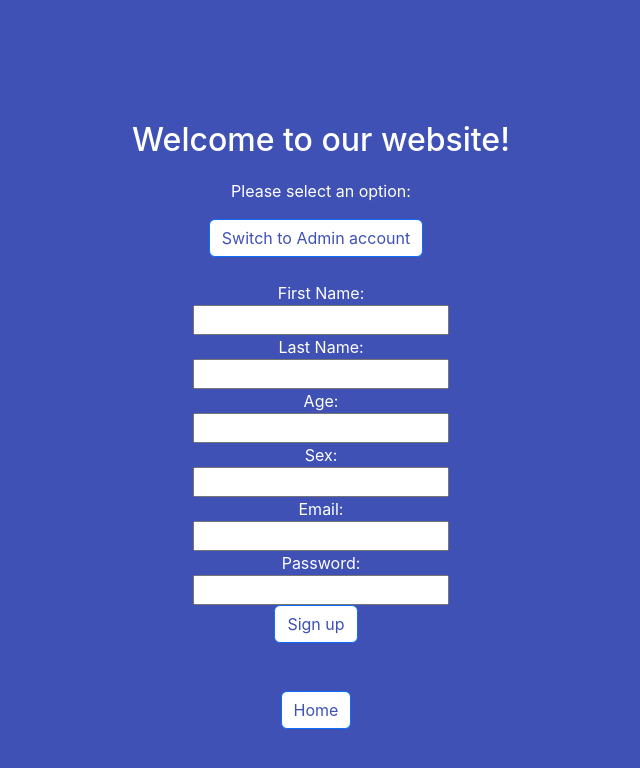
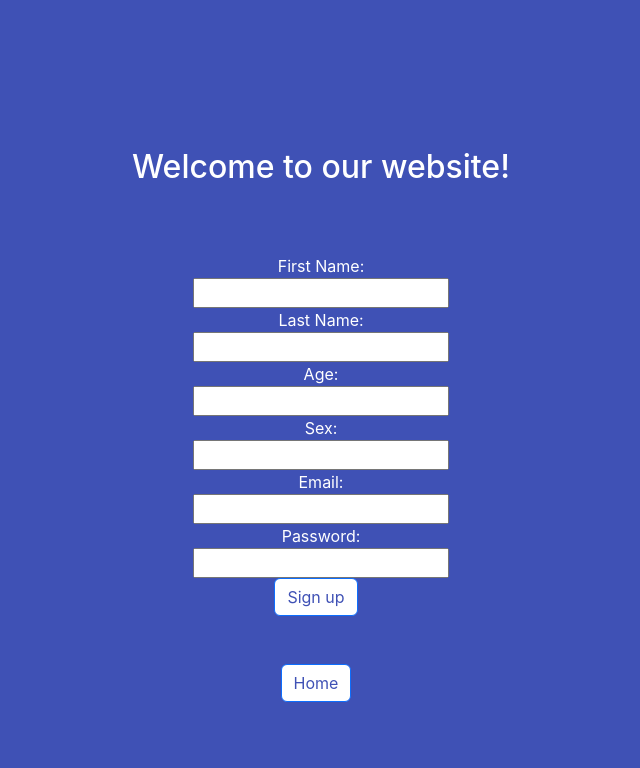
Before and after one commit to raosam23/Gym-React, a React (Create React App) app: page /signup in a window 1280 px wide. Shown: the top 768 px of the page, without its empty margins (319-959 px from the left). Built offline with nearby package versions, Linux system fonts and the light colour scheme.

Commit message:
Remove admin btn from signup

```diff
--- a/src/components/Signing.jsx
+++ b/src/components/Signing.jsx
@@ -43,10 +43,10 @@ const Signing = () => {
     <div style={pageStyle}>
       <div style={containerStyle}>
         <h2 style={headingStyle}>Welcome to our website!</h2>
-        <p>Please select an option:</p>
+        {/* <p>Please select an option:</p>
         <button className="btn btn-primary" style={buttonStyle} onClick={handleSwitch}>
           {isUserLogin ? 'Switch to Admin account' : 'Switch to User account'}
-        </button>
+        </button> */}
 
         <br /><br />
 
```
